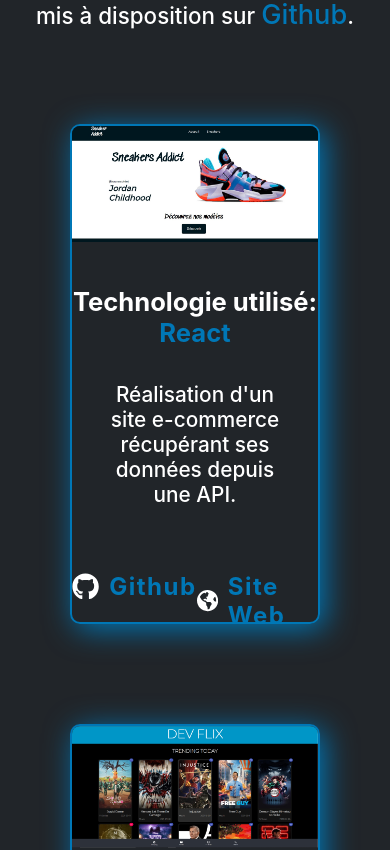
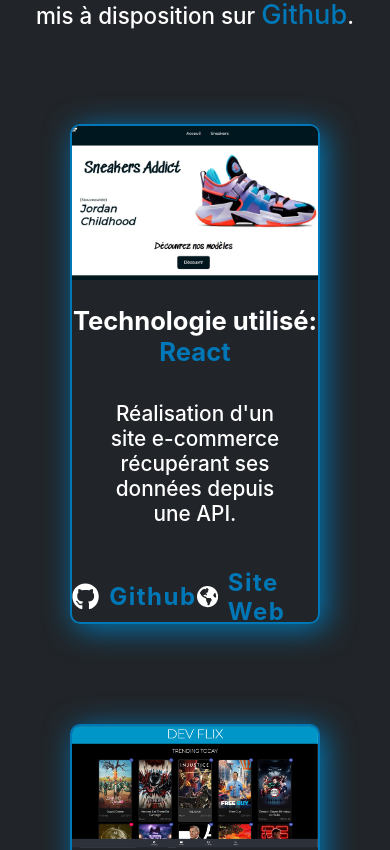
Before and after one commit to MaulineYoann/portfolio, a React (Create React App) app: page / in a window 390 px wide. Shown: the part 2567-3417 px from the top of the page. Built offline with nearby package versions, Linux system fonts and the light colour scheme.

Commit message:
css responsive tablet

```diff
--- a/src/data/fetchProject.js
+++ b/src/data/fetchProject.js
@@ -39,7 +39,7 @@
     },
     {
         name: 'Morpion',
-        description: 'jeux du morpion',
+        description: 'jeux du morpion. Enjoy :)',
         techno: 'JavaScript',
         image: morpion,
         web: 'https://maulineyoann.github.io/jeuDuMorpion',
--- a/src/styles/Dev.scss
+++ b/src/styles/Dev.scss
@@ -9,7 +9,11 @@
   border: 2px solid #0077b6;
   box-shadow: 5px 5px 30px #0077b6;
   img {
-    object-fit: contain;
+    object-fit: cover;
+    height: 220px;
+    &:nth-child(5) {
+      transform: scale(0.2);
+    }
   }
   .infoProject {
     .techno {
@@ -32,6 +36,7 @@
     width: 100%;
     display: flex;
     justify-content: space-around;
+    align-items: center;
     color: #fff;
     font-size: 1.6rem;
     height: 50px;
```
